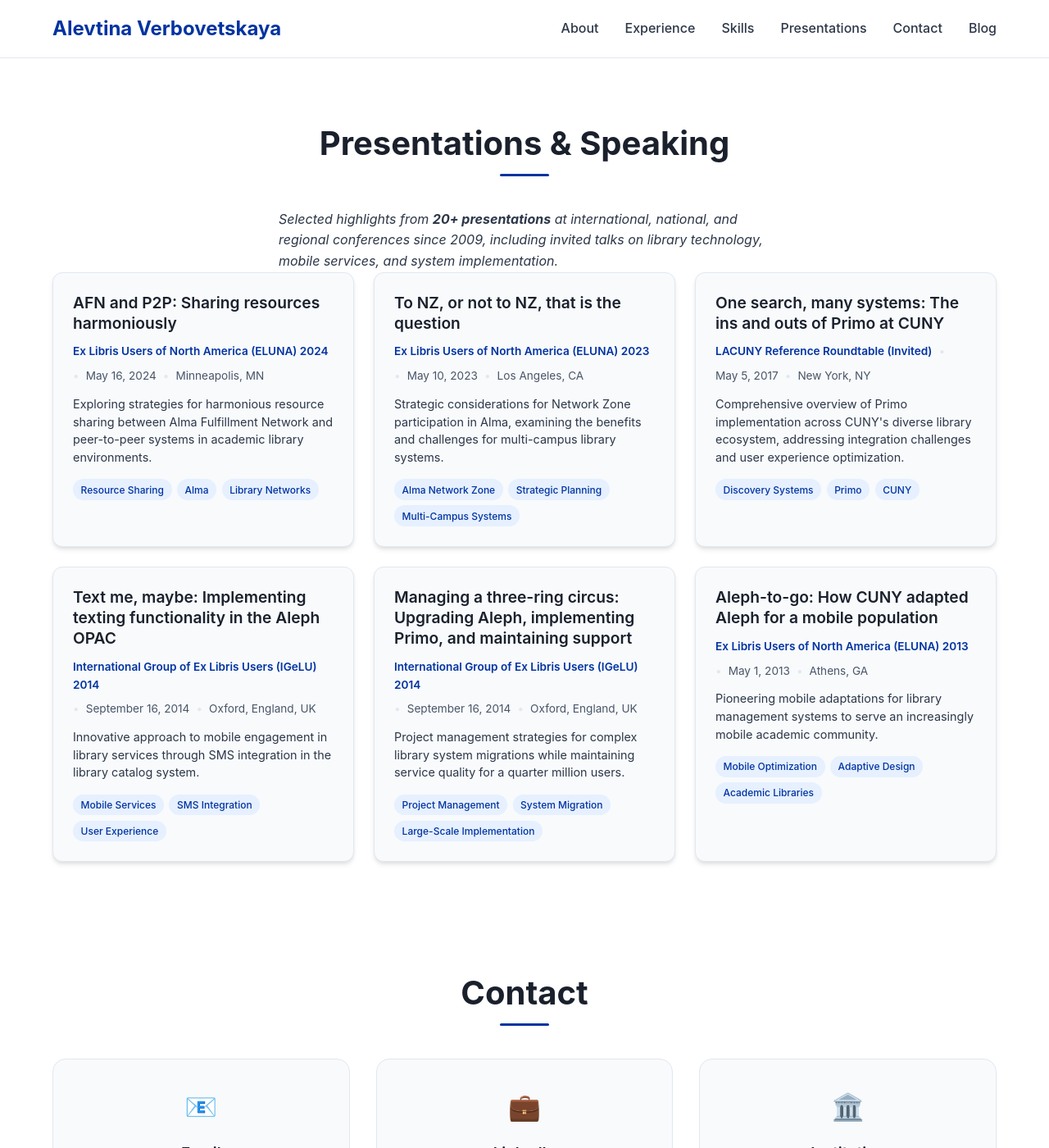
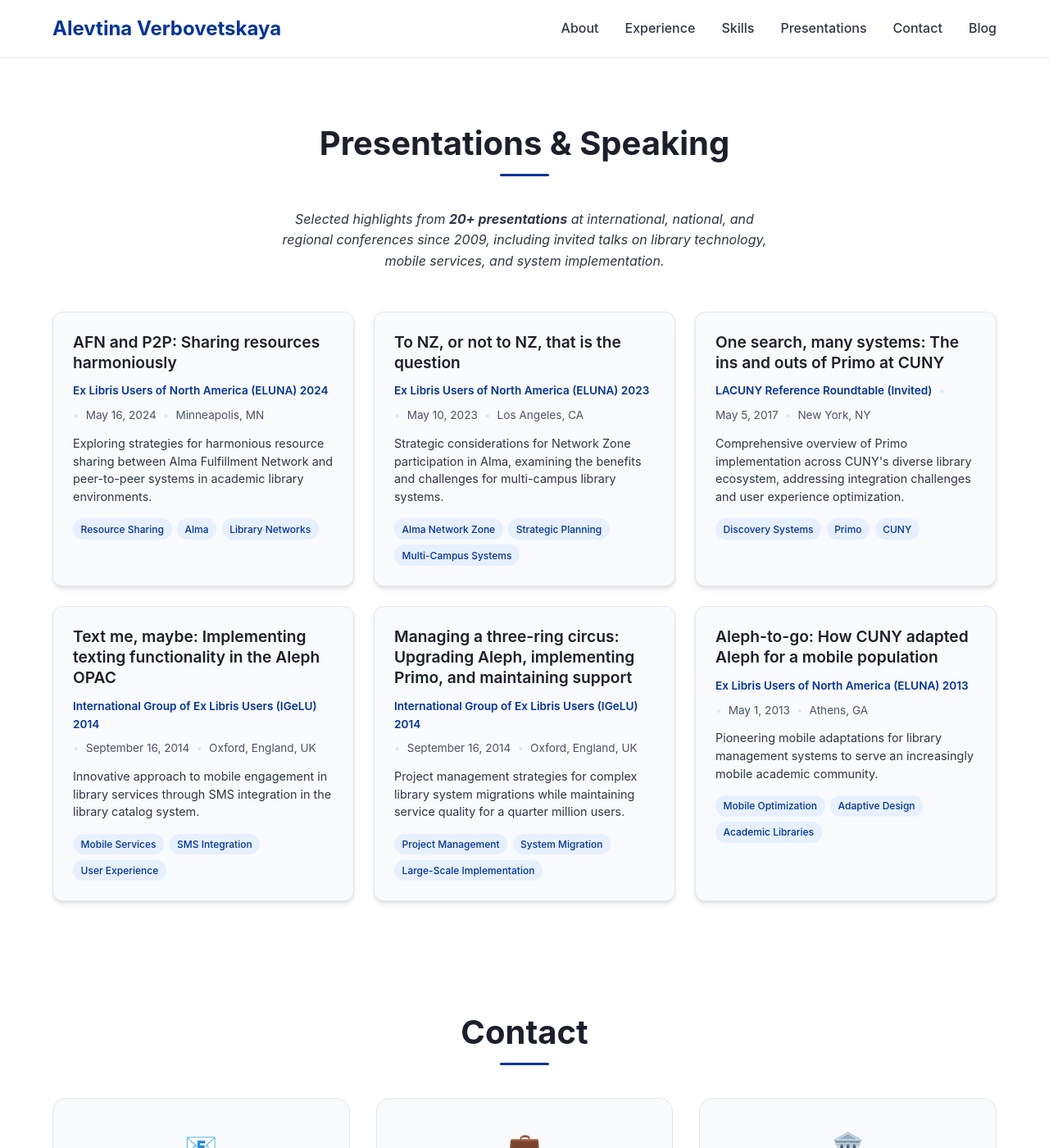
Before and after one commit to alevtina/alevtina.github.io, a Jekyll site: the page built from index.md, in a window 1280 px wide and 1400 px high, scrolled down 2270 px. Shown: the whole window at 82% size. Built offline with Jekyll 4.4.1, drawn with Linux system fonts in a browser that asks for light colours; some web fonts are replaced.

Commit message:
Update main.scss

```diff
--- a/assets/main.scss
+++ b/assets/main.scss
@@ -48,6 +48,21 @@
         --shadow-md: 0 4px 6px -1px rgba(0, 0, 0, 0.3), 0 2px 4px -1px rgba(0, 0, 0, 0.2);
         --shadow-lg: 0 10px 15px -3px rgba(0, 0, 0, 0.3), 0 4px 6px -2px rgba(0, 0, 0, 0.2);
     }
+}
+
+.presentations-footer {
+    margin-top: 3rem;
+    padding-top: 2rem;
+    border-top: 1px solid var(--border-color);
+    text-align: center;
+}
+
+.presentations-note {
+    color: var(--text-secondary);
+    font-style: italic;
+    line-height: 1.6;
+    max-width: 600px;
+    margin: 0 auto;
 }
 
 // Reset and base styles
@@ -320,6 +335,19 @@
 }
 
 // Presentations section
+.presentations-header {
+    margin-bottom: 3rem;
+    text-align: center;
+}
+
+.presentations-note {
+    color: var(--text-secondary);
+    font-style: italic;
+    line-height: 1.6;
+    max-width: 600px;
+    margin: 0 auto;
+}
+
 .presentations-grid {
     display: grid;
     grid-template-columns: repeat(auto-fit, minmax(350px, 1fr));
```
